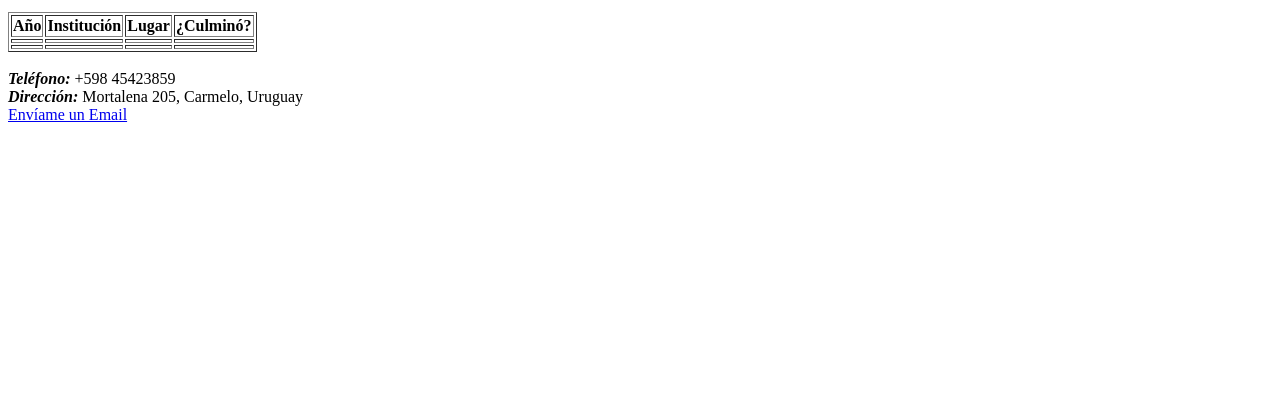
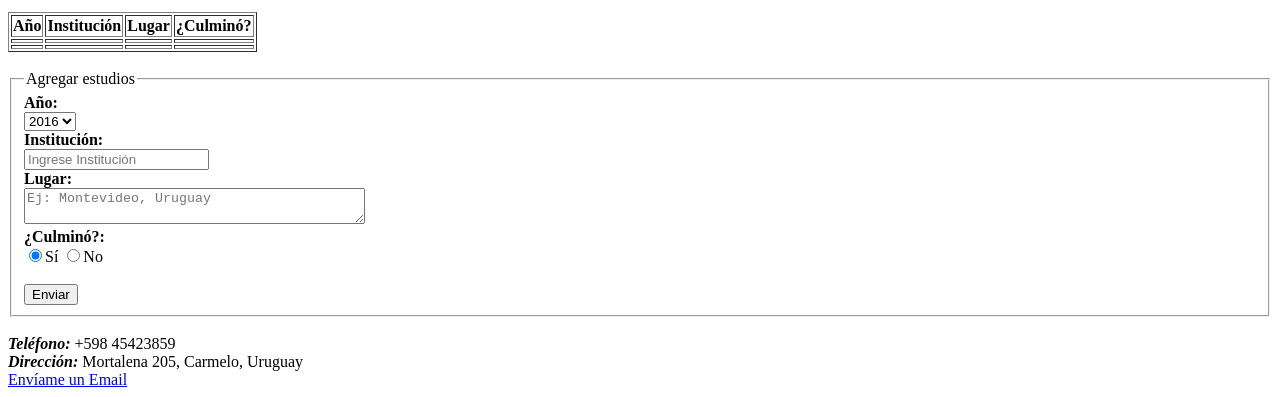
Before and after one commit to MCC900/Evaluacion, a plain HTML site: page educacion.html in a window 1280 px wide. Shown: the part 461-858 px from the top of the page. Before the commit the page ends 800 px from the top, so only its background shows below. Drawn offline with Linux system fonts and the light colour scheme.

Commit message:
Formulario agregado a educacion.html

```diff
--- a/educacion.html
+++ b/educacion.html
@@ -51,7 +51,39 @@
         </tr>
       </tbody>
     </table>
+
     <br/>
+
+    <form>
+      <fieldset>
+        <legend>Agregar estudios</legend>
+
+        <strong>Año:</strong><br/>
+        <select id="inputAnio">
+          <option>2016</option>
+          <option>2017</option>
+          <option>2018</option>
+          <option>2019</option>
+          <option>2020</option>
+          <option>2021</option>
+          <option>2022</option>
+          <option>2023</option>
+        </select><br/>
+
+        <strong>Institución: </strong><br/>
+        <input id="inputInstitucion" type="text" placeholder="Ingrese Institución" required /><br/>
+
+        <strong>Lugar: </strong><br/>
+        <textarea id="inputLugar" cols="40" rows="2" placeholder="Ej: Montevideo, Uruguay" required></textarea><br/>
+
+        <strong>¿Culminó?:</strong><br/>
+        <input type="radio" name="inputCulmino" id="inputCulmino" checked>Sí
+        <input type="radio" name="inputCulmino" id="inputCulmino">No<br/>
+        <br/>
+        <input type="submit" value="Enviar">
+
+      </fieldset>
+    </form><br/>
 
     <footer>
       <strong><em>Teléfono:</em></strong> +598 45423859<br/>
```
